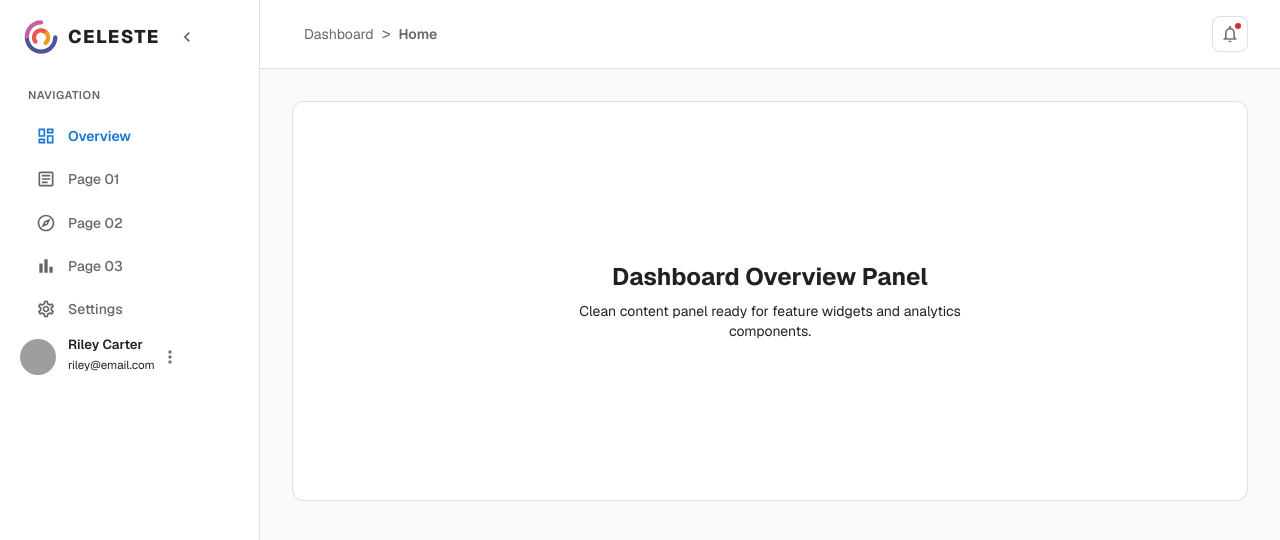
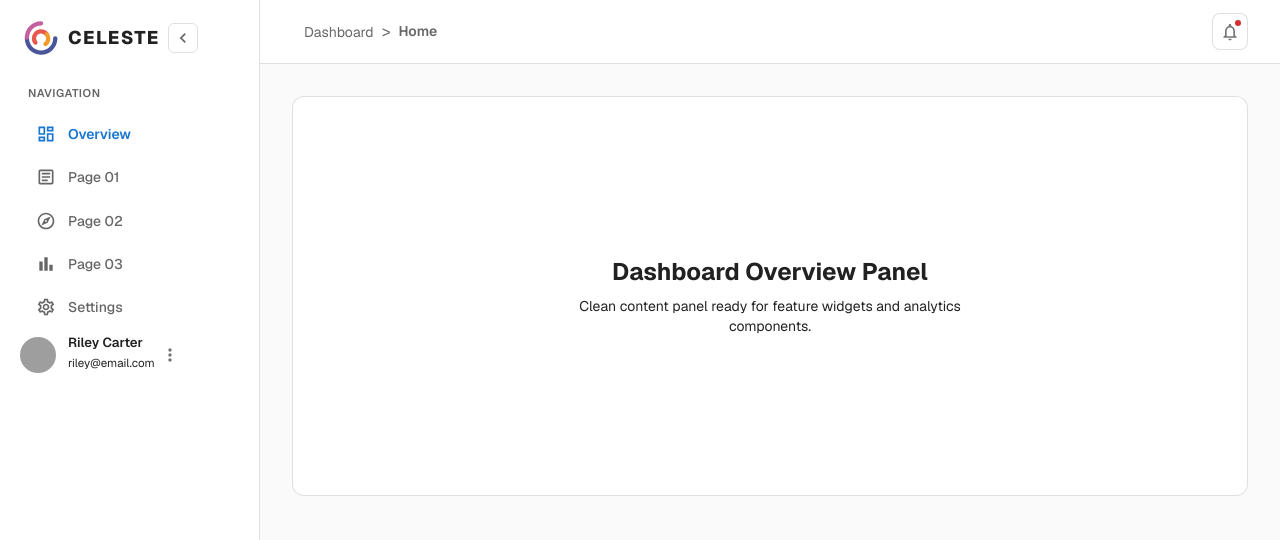
Before and after one commit to firiba2221/lab-1, a Next.js app in the folder celeste-travels/: page /dashboard in a window 1280 px wide. Shown: the top 540 px of the page. Built offline with nearby package versions, Linux system fonts and the light colour scheme; grey boxes are pictures that could not be loaded; what @mui/material-nextjs would draw is missing.

Commit message:
fix(dashboard): resolve layout positioning, notification header spacing, and sidebar header alignment

```diff
--- a/celeste-travels/components/dashboard/Sidebar.tsx
+++ b/celeste-travels/components/dashboard/Sidebar.tsx
@@ -39,19 +39,31 @@ function SidebarHeader({
   return (
     <Stack
       direction="row"
-      spacing={1.5}
       sx={{
         alignItems: 'center',
         justify: collapsed ? 'center' : 'space-between',
-        mb: 4,
+        mb: 3.5,
         px: collapsed ? 0 : 0.5,
+        minHeight: 36,
       }}
     >
       <Logo size="medium" showText={!collapsed} href="/dashboard" />
 
       {!isMobile && onToggleCollapse && (
         <Tooltip title={collapsed ? 'Expand sidebar' : 'Collapse sidebar'} placement="right">
-          <IconButton size="small" onClick={onToggleCollapse} sx={{ color: 'text.secondary' }}>
+          <IconButton
+            size="small"
+            onClick={onToggleCollapse}
+            sx={{
+              color: 'text.secondary',
+              border: '1px solid',
+              borderColor: 'divider',
+              borderRadius: 1.5,
+              p: 0.5,
+              ml: collapsed ? 0 : 1,
+              '&:hover': { bgcolor: 'action.hover', color: 'text.primary' },
+            }}
+          >
             {collapsed ? <ChevronRightIcon fontSize="small" /> : <ChevronLeftIcon fontSize="small" />}
           </IconButton>
         </Tooltip>
@@ -94,6 +106,7 @@ export default function Sidebar({
         height: '100vh',
         boxSizing: 'border-box',
         zIndex: 10,
+        overflowY: 'auto',
         transition: 'width 0.2s cubic-bezier(0.4, 0, 0.2, 1), padding 0.2s cubic-bezier(0.4, 0, 0.2, 1)',
       }}
     >
--- a/celeste-travels/components/dashboard/Topbar.tsx
+++ b/celeste-travels/components/dashboard/Topbar.tsx
@@ -95,36 +95,44 @@ function NotificationPopover({
             border: '1px solid',
             borderColor: 'divider',
             boxShadow: '0 12px 32px rgba(0,0,0,0.12)',
-            mt: 1,
+            mt: 1.5,
             overflow: 'hidden',
           },
         },
       }}
     >
-      <Stack
-        direction="row"
+      {/* Popover Header with proper space-between alignment */}
+      <Box
         sx={{
           p: 2,
           px: 2.5,
+          display: 'flex',
           alignItems: 'center',
-          justify: 'space-between',
+          justifyContent: 'space-between',
           borderBottom: '1px solid',
           borderColor: 'divider',
+          gap: 2,
         }}
       >
-        <Typography variant="subtitle1" sx={{ fontWeight: 700, fontSize: '0.95rem' }}>
+        <Typography variant="subtitle1" sx={{ fontWeight: 700, fontSize: '0.95rem', color: 'text.primary' }}>
           Notifications
         </Typography>
         {unreadCount > 0 && (
           <Button
             size="small"
             onClick={onMarkAllRead}
-            sx={{ textTransform: 'none', fontSize: '0.75rem', p: 0 }}
+            sx={{
+              textTransform: 'none',
+              fontSize: '0.75rem',
+              fontWeight: 600,
+              p: 0,
+              minWidth: 'auto',
+            }}
           >
             Mark all read
           </Button>
         )}
-      </Stack>
+      </Box>
 
       <List disablePadding>
         {mockNotifications.map((notif, idx) => (
@@ -200,14 +208,17 @@ export default function Topbar({ onOpenMobile }: TopbarProps) {
     <Box
       component="header"
       sx={{
-        py: 2,
-        px: { xs: 2, sm: 4 },
+        height: 64,
+        px: { xs: 2, sm: 3, md: 4 },
         bgcolor: 'background.paper',
         borderBottom: '1px solid',
         borderColor: 'divider',
+        display: 'flex',
+        alignItems: 'center',
       }}
     >
-      <Stack direction="row" sx={{ justifyContent: 'space-between', alignItems: 'center' }}>
+      <Stack direction="row" sx={{ width: '100%', justifyContent: 'space-between', alignItems: 'center' }}>
+        {/* Left Side: Mobile Menu Button + Breadcrumbs */}
         <Stack direction="row" spacing={1.5} sx={{ alignItems: 'center' }}>
           {onOpenMobile && (
             <IconButton
@@ -245,6 +256,7 @@ export default function Topbar({ onOpenMobile }: TopbarProps) {
           </Breadcrumbs>
         </Stack>
 
+        {/* Right Side: Notification Icon Button */}
         <IconButton
           aria-describedby={id}
           onClick={handleOpen}
```
Also changed, not shown: celeste-travels/image.png (added).
